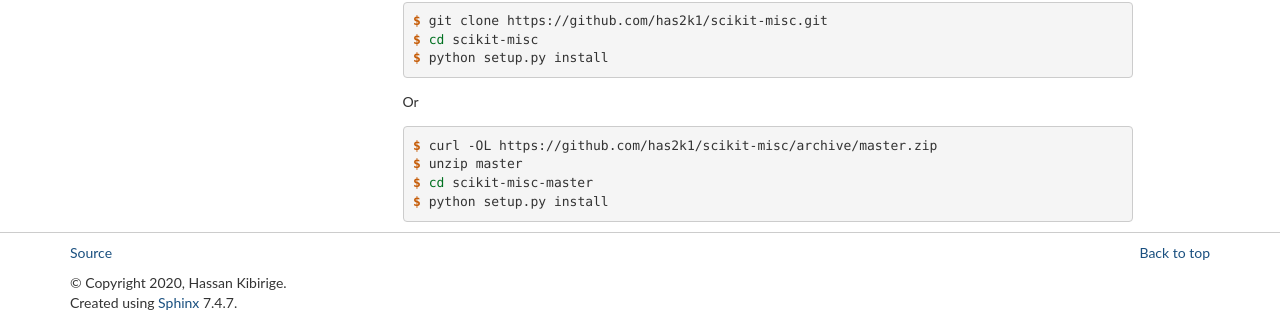
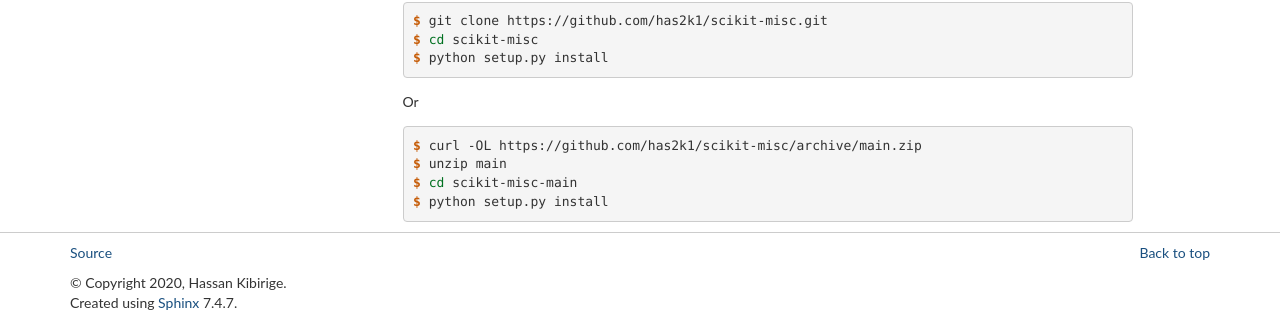
Before and after one commit to has2k1/scikit-misc, a Sphinx documentation site: the page built from doc/installation.rst, in a window 1280 px wide. Shown: the part 371-701 px from the top of the page. Built offline with Sphinx 7.4.7, drawn with Linux system fonts in a browser that asks for light colours; nearby versions of some CDN libraries; library files that are not in the unit come from our copies.

Commit message:
Change default branch from master to main

```diff
--- a/doc/installation.rst
+++ b/doc/installation.rst
@@ -31,9 +31,9 @@ scikit-misc can be installed in a handful of ways.
 
    .. code-block:: console
 
-       $ curl -OL https://github.com/has2k1/scikit-misc/archive/master.zip
-       $ unzip master
-       $ cd scikit-misc-master
+       $ curl -OL https://github.com/has2k1/scikit-misc/archive/main.zip
+       $ unzip main
+       $ cd scikit-misc-main
        $ python setup.py install
 
 
--- a/how-to-release.rst
+++ b/how-to-release.rst
@@ -21,11 +21,11 @@ Testing
 Tagging
 =======
 
-Check out the master branch, tag with the version number & push the tags
+Check out the main branch, tag with the version number & push the tags
 
   ::
 
-    git checkout master
+    git checkout main
     git tag -a v0.1.0 -m 'Version: 0.1.0'
     git push upstream --tags
 
@@ -41,7 +41,7 @@ to the version. i.e.
 
     git clone https://github.com/has2k1/scikit-misc-wheels  # (optional)
     cd scikit-misc-wheels
-    git submodule foreach 'git fetch --all; git reset --hard origin/master'
+    git submodule foreach 'git fetch --all; git reset --hard origin/main'
 
     # Edit .github/workflows/wheels.yml and set the version e.g.
     #     - BUILD_COMMIT: v0.1.0
```
Also changed, not shown: README.rst (+5 -5 lines), 2 other files.
